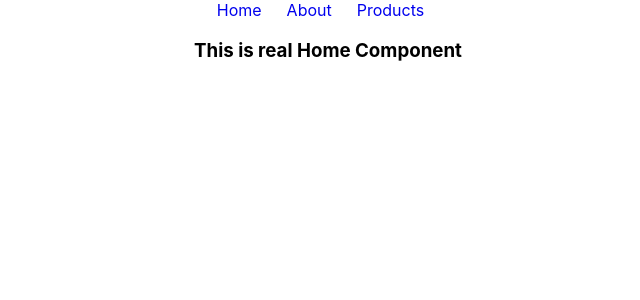
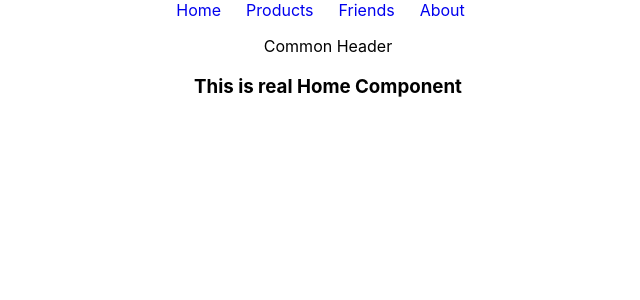
Before and after one commit to SkrChowdhury/reactjs-route, a React (Create React App) app: page /home in a window 1280 px wide. Shown: the top 300 px of the page, without its empty margins (312-952 px from the left). Built offline with nearby package versions, Linux system fonts and the light colour scheme.

Commit message:
react router using dynamic links

```diff
--- a/src/App.js
+++ b/src/App.js
@@ -3,14 +3,29 @@ import { createBrowserRouter, RouterProvider } from 'react-router-dom';
 import Home from './components/Home/Home';
 import About from './components/About/About';
 import Products from './components/Products/Products';
+import Friends from './components/Friends/Friends';
+import Main from './Layout/Main';
 
 function App() {
   const router = createBrowserRouter([
-    { path: '/', element: <div>This is Default Page</div> },
-    { path: '/home', element: <Home></Home> },
-    { path: '/about', element: <About></About> },
-    { path: '/products', element: <Products></Products> },
-
+    {
+      path: '/',
+      element: <Main></Main>,
+      children: [
+        { path: '/', element: <Home></Home> },
+        { path: '/home', element: <Home></Home> },
+        { path: '/products', element: <Products></Products> },
+        {
+          path: '/friends',
+          loader: async () => {
+            return fetch('https://jsonplaceholder.typicode.com/users');
+          },
+          element: <Friends></Friends>,
+        },
+        { path: '/about', element: <About></About> },
+      ],
+    },
+    { path: '*', element: <div>This Page Not Found (404)</div> },
   ]);
   return (
     <div className="App">
--- /dev/null
+++ b/src/Layout/Main.js
@@ -0,0 +1,14 @@
+import React from 'react';
+import { Outlet } from 'react-router-dom';
+import Header from '../components/Header/Header';
+
+const Main = () => {
+  return (
+    <div>
+      <Header></Header>
+      <Outlet></Outlet>
+    </div>
+  );
+};
+
+export default Main;
--- a/src/components/About/About.js
+++ b/src/components/About/About.js
@@ -1,14 +1,11 @@
 import React from 'react';
-import Header from '../Header/Header';
 
 const About = () => {
-    return (
-        <div>
-            <Header></Header>
-            <h5>This is the real About Page</h5>
-
-        </div>
-    );
+  return (
+    <div>
+      <h5>This is the real About Page</h5>
+    </div>
+  );
 };
 
 export default About;
--- /dev/null
+++ b/src/components/Friend/Friend.css
@@ -0,0 +1,6 @@
+.friend{
+    border: 2px solid peru;
+    margin: 20px;
+    padding: 20px ;
+    border-radius: 15px;
+}
--- /dev/null
+++ b/src/components/Friend/Friend.js
@@ -0,0 +1,21 @@
+import React from 'react';
+import { Link } from 'react-router-dom';
+import './Friend.css';
+
+const Friend = (friend) => {
+  const { name, email, username,id } = friend.friend;
+  console.log(friend);
+  return (
+    <div className="friend">
+      <h3>Name: {name}</h3>
+      <p>Email: {email}</p>
+      <p>
+        <small>
+          userName: <Link to ={`/friend/${id}`}>{username}</Link>
+        </small>
+      </p>
+    </div>
+  );
+};
+
+export default Friend;
--- /dev/null
+++ b/src/components/Friends/Friends.js
@@ -0,0 +1,19 @@
+import React from 'react';
+import { useLoaderData } from 'react-router-dom';
+import Friend from '../Friend/Friend';
+
+const Friends = () => {
+  const friends = useLoaderData();
+  console.log(friends);
+
+  return (
+    <div>
+      <h3>This is Friends Component {friends.length}</h3>
+      {
+        friends.map(friend=> <Friend key={friend.id} friend={friend}></Friend>)
+      }
+    </div>
+  );
+};
+
+export default Friends;
--- a/src/components/Header/Header.js
+++ b/src/components/Header/Header.js
@@ -5,9 +5,13 @@ import './Header.css';
 const Header = () => {
   return (
     <div className="header">
-      <Link to="/home">Home</Link>
-      <Link to="/about">About</Link>
-      <Link to="/products">Products</Link>
+      <nav>
+        <Link to="/home">Home</Link>
+        <Link to="/products">Products</Link>
+        <Link to="/friends">Friends</Link>
+        <Link to="/about">About</Link>
+      </nav>
+      <p>Common Header</p>
     </div>
   );
 };
--- a/src/components/Home/Home.js
+++ b/src/components/Home/Home.js
@@ -1,14 +1,11 @@
 import React from 'react';
-import Header from '../Header/Header';
 
 const Home = () => {
-    return (
-        <div>
-            <Header></Header>
-            <h3>This is real Home Component</h3>
-
-        </div>
-    );
+  return (
+    <div>
+      <h3>This is real Home Component</h3>
+    </div>
+  );
 };
 
 export default Home;
--- a/src/components/Products/Products.js
+++ b/src/components/Products/Products.js
@@ -1,10 +1,9 @@
 import React from 'react';
-import Header from '../Header/Header';
+
 
 const Prodcuts = () => {
   return (
     <div>
-      <Header></Header>
       <h4>This is Products Page</h4>
     </div>
   );
```
